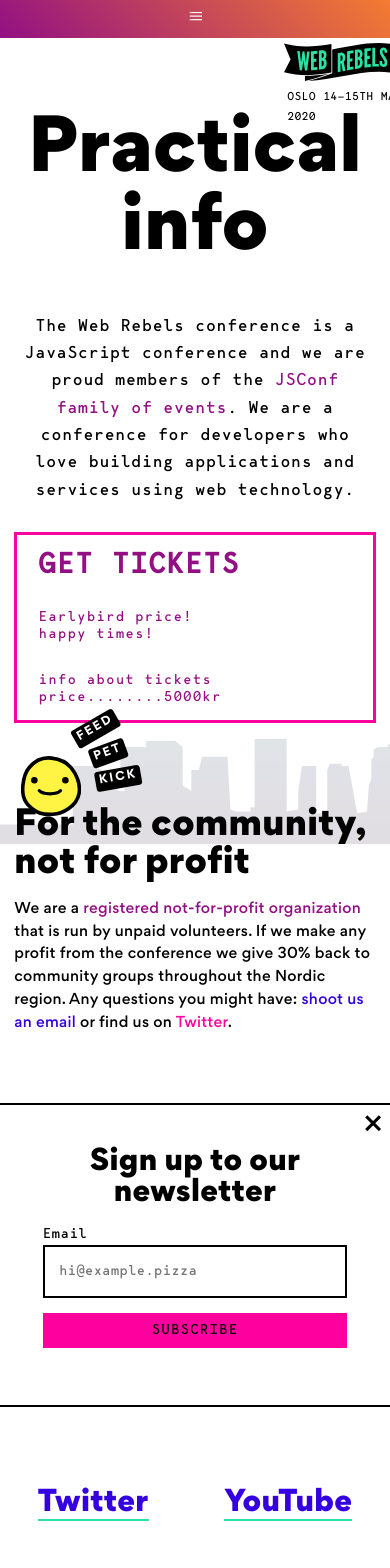
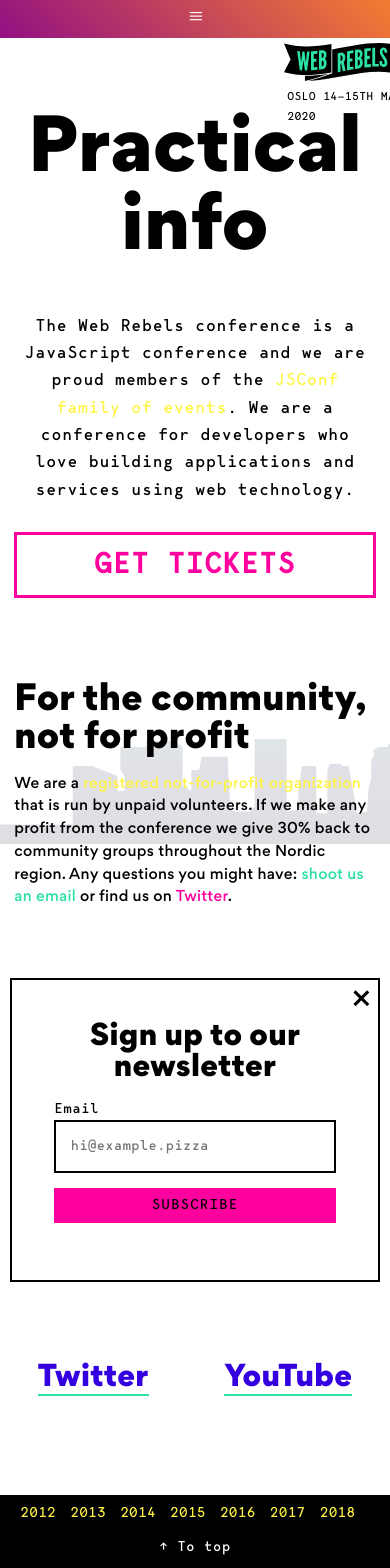
Before and after one commit to jakobsenfrukt/webrebels-2020, a Vue app: page /info in a window 390 px wide. Shown: the top 1568 px of the page. Built offline with nearby package versions, Linux system fonts and the light colour scheme; a small style sheet from the web is missing.

Commit message:
mobile progress, adjust widths, hide tamagotchi

```diff
--- a/src/App.vue
+++ b/src/App.vue
@@ -4,7 +4,6 @@
     <Header />
     <transition name="fade"><router-view/></transition>
     <Footer />
-    <Smu />
   </div>
 </template>
 
@@ -12,14 +11,12 @@
 import Header from '@/components/Header.vue'
 import Footer from '@/components/Footer.vue'
 import Oslo from '@/components/graphics/Oslo.vue'
-import Smu from '@/components/graphics/Smu.vue'
 
 export default {
   components: {
     Header,
     Footer,
-    Oslo,
-    Smu
+    Oslo
   }
 }
 </script>
--- a/src/components/Newsletter.vue
+++ b/src/components/Newsletter.vue
@@ -104,6 +104,11 @@
   margin: 1rem auto;
   cursor: pointer;
 }
+@media (max-width: $media-s) {
+  .newsletter {
+    width: 94%;
+  }
+}
 @media screen and (prefers-color-scheme: light) {
   .newsletter {
     background: transparent;
--- a/src/components/Tickets.vue
+++ b/src/components/Tickets.vue
@@ -1,7 +1,7 @@
 <template>
-  <div>
-    <a class="tickets button" href="#">
-      <h1>Get tickets</h1>
+  <a class="tickets button" href="#">
+    <h1>Get tickets</h1>
+    <div class="tickets-details">
       <p>
         Earlybird price!<br />
         happy times!
@@ -10,8 +10,8 @@
         info about tickets<br />
         price........5000kr
       </p>
-    </a>
-  </div>
+    </div>
+  </a>
 </template>
 
 <style lang="scss" scoped>
@@ -27,10 +27,6 @@
   font-size: 2rem;
   padding: 1.2rem 1.5rem 1rem;
 
-  display: flex;
-  justify-content: center;
-  flex-wrap: wrap;
-
   &:hover {
     box-shadow: 0 0 10px $color-pink, inset 0 0 10px $color-pink;
     text-shadow: 0 0 5px $color-pink;
@@ -42,6 +38,12 @@
     font-size: inherit;
     color: inherit;
     width: 100%;
+  }
+
+  .tickets-details {
+    display: flex;
+    justify-content: center;
+    flex-wrap: wrap;
   }
 
   p {
@@ -62,7 +64,10 @@
   }
   @media (max-width: $media-s) {
     width: 100%;
-    display: block;
+
+    .tickets-details {
+      display: none;
+    }
 
     p {
       width: 100%;
--- a/src/css/base.scss
+++ b/src/css/base.scss
@@ -65,7 +65,7 @@
 }
 
 .simple-page {
-  h1, h2, h3, h4, h5, h6 {
+  h2, h3, h4, h5, h6 {
     max-width: $width-p;
     text-align: left;
     margin: 0 auto 1rem;
@@ -84,7 +84,7 @@
       max-width: $width-lead;
     }
   }
-  a {
+  p a {
     color: $color-green;
     &:nth-child(2n+1) {
       color: $color-pink;
```
